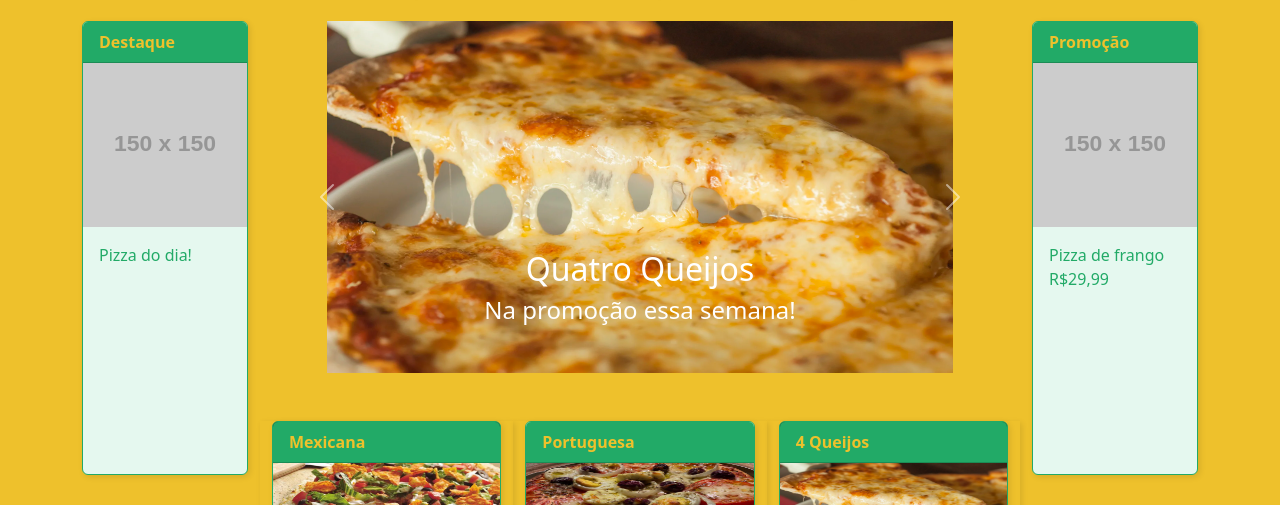
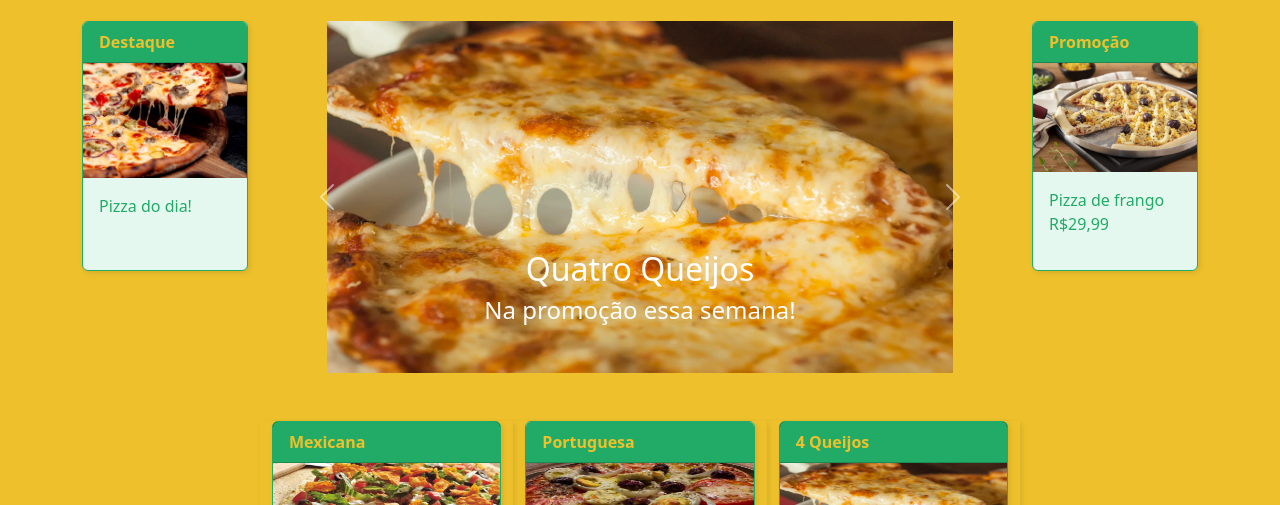
Before and after one commit to KaipySilva/Atividade13Pizza, a plain HTML site: page index.html in a window 1280 px wide. Shown: the part 295-800 px from the top of the page. Drawn offline with Linux system fonts and the light colour scheme; placeholder pictures from the web are drawn by us.

Commit message:
Finalizado

```diff
--- a/index.html
+++ b/index.html
@@ -30,10 +30,10 @@
     <div class="container">
         <div class="row">
             <!-- Coluna Esquerda -->
-            <div class="col-md-2">
-                <div class="card mb-4">
+            <div class="col-md-2 " >
+                <div class="card mb-4 cardDestaque">
                     <div class="card-header">Destaque</div>
-                    <img src="https://placehold.co/150" alt="">
+                    <img src="./img/pizzaCalabrcarosel.avif" alt="">
                     <div class="card-body">
                         <p class="card-text">Pizza do dia!</p>
                     </div>
@@ -149,9 +149,9 @@
 
             <!-- Coluna Direita -->
             <div class="col-md-2">
-                <div class="card mb-4">
+                <div class="card mb-4 cardPromo">
                     <div class="card-header">Promoção</div>
-                    <img src="https://placehold.co/150" alt="">
+                    <img src="./img/pizzaRpomo Frango.avif" alt="">
                     <div class="card-body">
                         <p class="card-text">Pizza de frango R$29,99</p>
                     </div>
--- a/main.css
+++ b/main.css
@@ -92,3 +92,13 @@ h1 {
     color: #22aa67;
     text-decoration: none;
 }
+
+.cardDestaque,
+.cardPromo{
+    max-height: 250px;
+}
+
+.cardPromo img,
+.cardDestaque img {
+    max-width: 100%;
+}
```
Also changed, not shown: img/pizzaRpomo Frango.avif (added).
